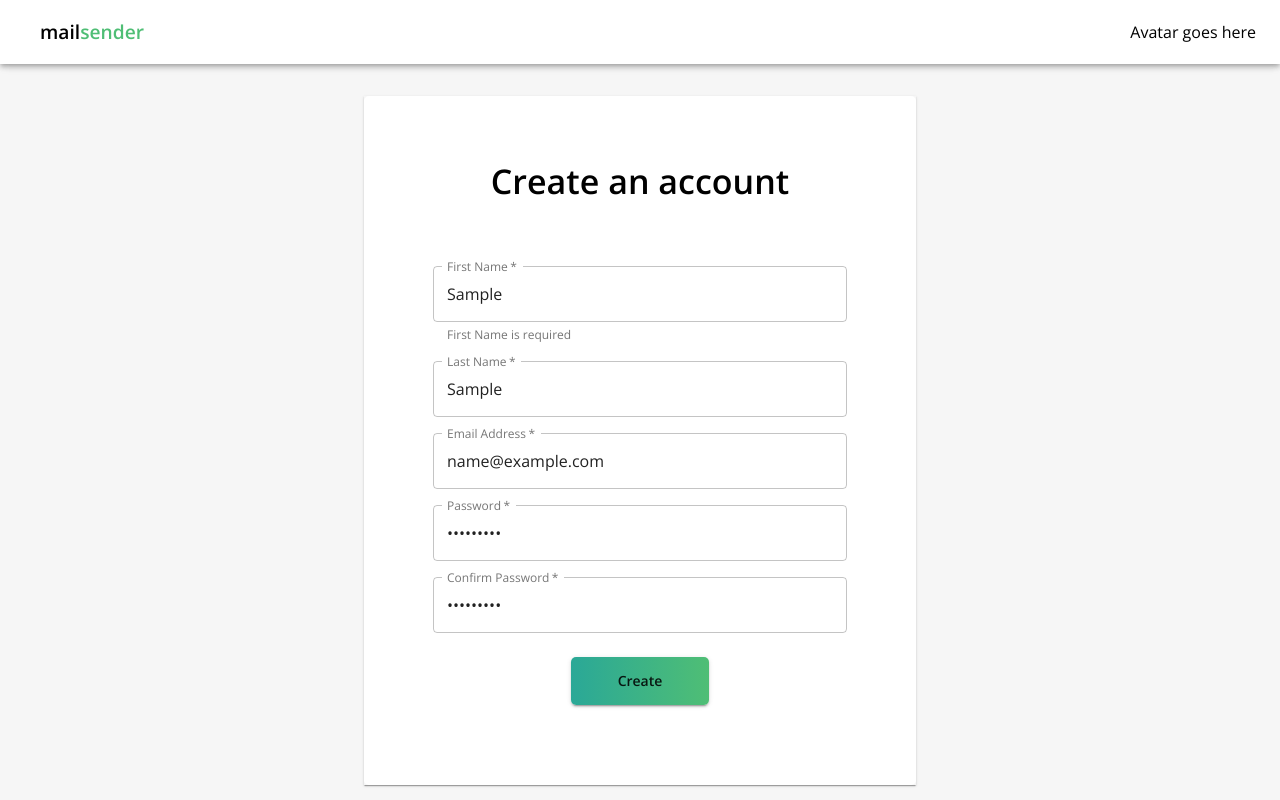
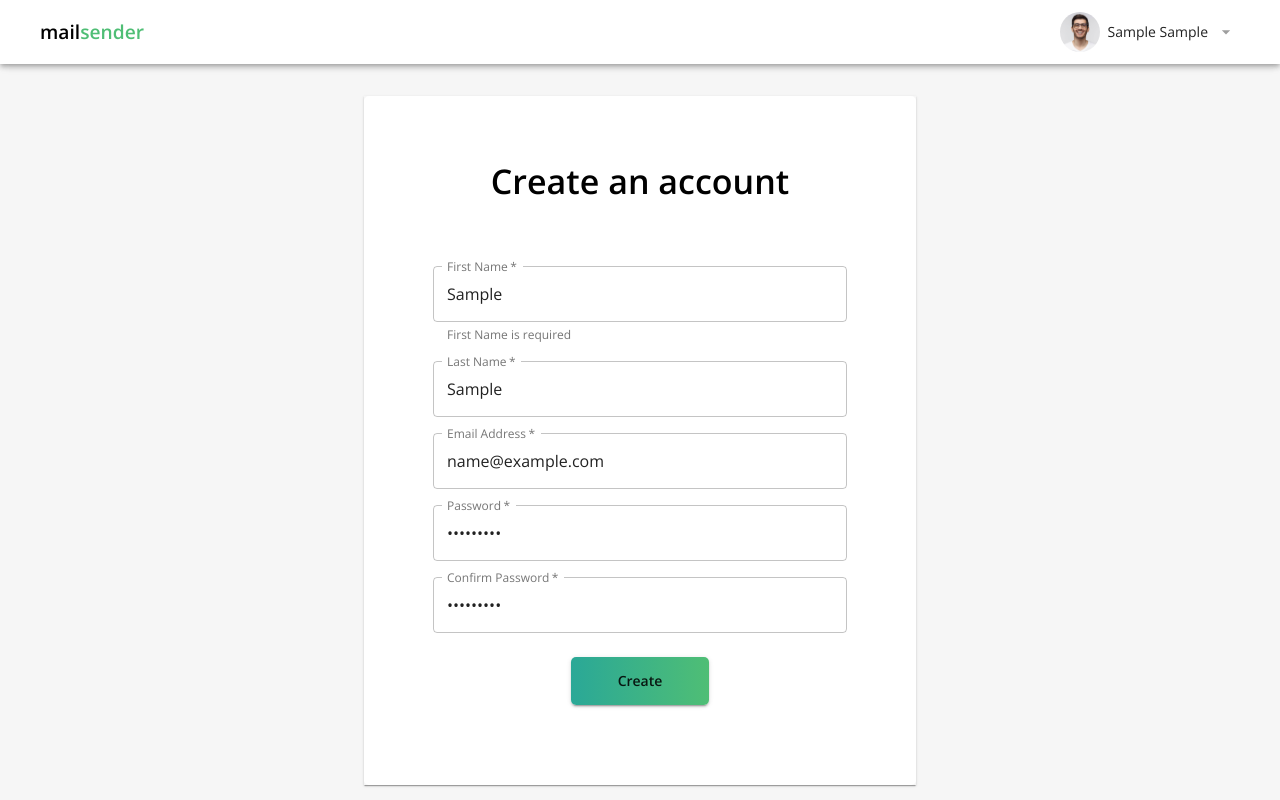
Before and after one commit to hatchways/team-autumn, a React (Create React App) app in the folder client/: page /signup in a window 1280 px wide. Both pictures are taken after typing "Sample", "Sample", "name@example.com", "Sample123", "Sample123" into the empty fields and a click on the button "Create". Built offline with nearby package versions, Linux system fonts and the light colour scheme.

Commit message:
added profile menu when user is logged in. Positioning is off though

```diff
--- a/client/src/components/Header.jsx
+++ b/client/src/components/Header.jsx
@@ -1,8 +1,19 @@
-import React, { useContext } from 'react';
-import { AppBar, Toolbar, Button, Typography, makeStyles } from '@material-ui/core';
+import React, { useState, useContext } from 'react';
+import {
+  AppBar,
+  Toolbar,
+  Button,
+  Typography,
+  makeStyles,
+  Avatar,
+  Menu,
+  MenuItem,
+} from '@material-ui/core';
+import ArrowDropDownIcon from '@material-ui/icons/ArrowDropDown';
 import { Link, useLocation } from 'react-router-dom';
 
 import UserContext from './UserContext';
+import portrait from '../assets/images/portrait.png';
 
 const useStyles = makeStyles((theme) => ({
   root: {
@@ -34,6 +45,13 @@ const useStyles = makeStyles((theme) => ({
     width: '7.5rem',
     height: '2.5rem',
   },
+  profileButton: {
+    textTransform: 'none',
+    marginRight: theme.spacing(2),
+  },
+  dropdownIcon: {
+    color: '#9e9e9e',
+  },
 }));
 
 const Login = () => {
@@ -64,7 +82,57 @@ const Signup = () => {
   );
 };
 
-const Avatar = () => <p>Avatar goes here</p>;
+const Profile = () => {
+  const classes = useStyles();
+  const [user] = useContext(UserContext);
+  const [anchorEl, setAnchorEl] = useState(null);
+
+  const handleClick = (event) => {
+    setAnchorEl(event.currentTarget);
+  };
+
+  const handleClose = () => {
+    setAnchorEl(null);
+  };
+
+  const renderAvatar = () =>
+    user.profilePicture ? (
+      <Avatar alt={`${user.firstName} ${user.lastName}`} src={portrait} />
+    ) : (
+      <Avatar>{`${user.firstName[0]}${user.lastName[0]}`}</Avatar>
+    );
+  // Todo: Fix positioning of profile menu
+  return (
+    <>
+      {renderAvatar()}
+      <Button
+        className={classes.profileButton}
+        endIcon={<ArrowDropDownIcon className={classes.dropdownIcon} />}
+        onClick={handleClick}
+      >
+        {`${user.firstName} ${user.lastName}`}
+      </Button>
+      <Menu
+        id="simple-menu"
+        anchorEl={anchorEl}
+        anchorOrigin={{
+          vertical: 'bottom',
+          horizontal: 'center',
+        }}
+        transformOrigin={{
+          vertical: 'top',
+          horizontal: 'center',
+        }}
+        keepMounted
+        open={!!anchorEl}
+        onClose={handleClose}
+      >
+        <MenuItem onClick={handleClose}>Profile</MenuItem>
+        <MenuItem onClick={handleClose}>Logout</MenuItem>
+      </Menu>
+    </>
+  );
+};
 
 const Header = () => {
   const location = useLocation();
@@ -84,7 +152,7 @@ const Header = () => {
         </Typography>
         {!userPresent && location.pathname.includes('signup') && <Login />}
         {!userPresent && location.pathname.includes('login') && <Signup />}
-        {userPresent && <Avatar />}
+        {userPresent && <Profile />}
       </Toolbar>
     </AppBar>
   );
--- a/client/src/pages/Signup.jsx
+++ b/client/src/pages/Signup.jsx
@@ -21,6 +21,7 @@ const SignupPage = () => {
       firstName: data.firstName,
       lastName: data.lastName,
       email: data.email,
+      profilePicture: 'https://unsplash.com/photos/ILip77SbmOE',
     });
   };
 
```
Also changed, not shown: client/src/assets/images/portrait.png (added).
